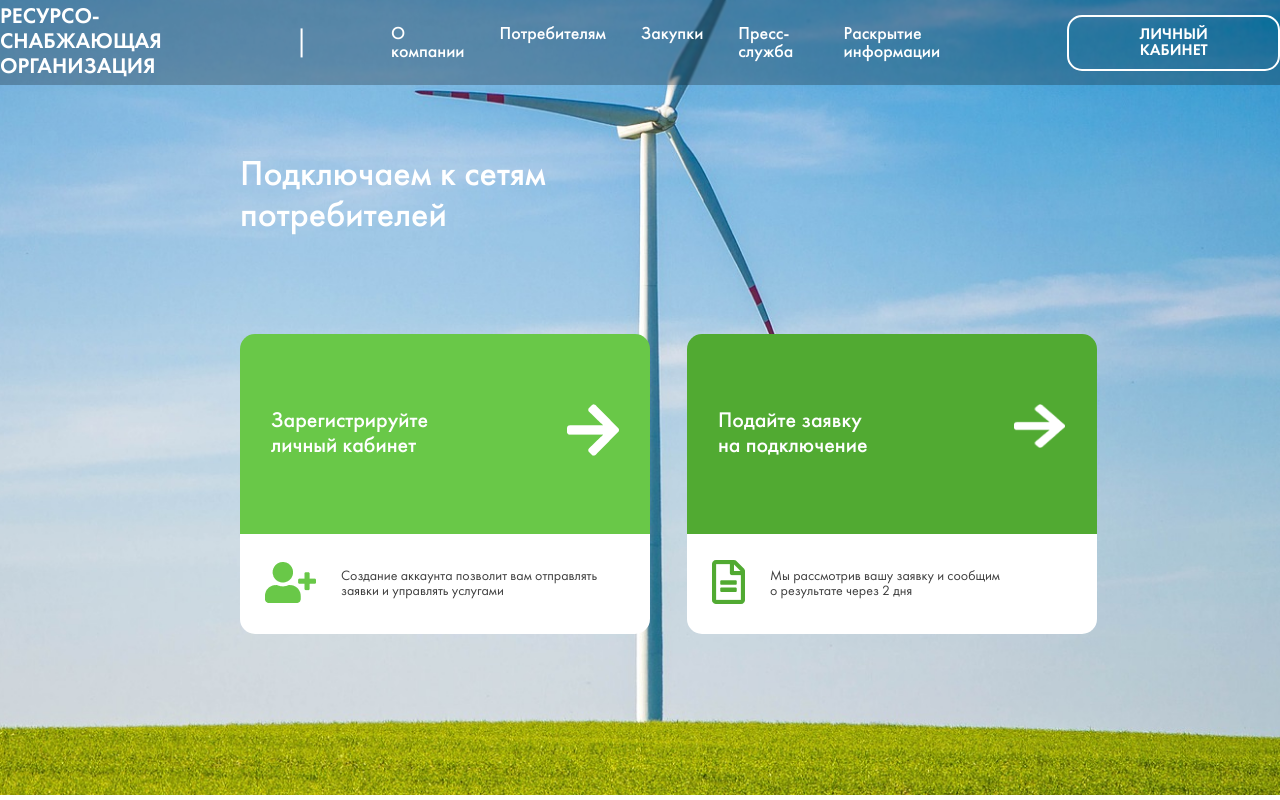
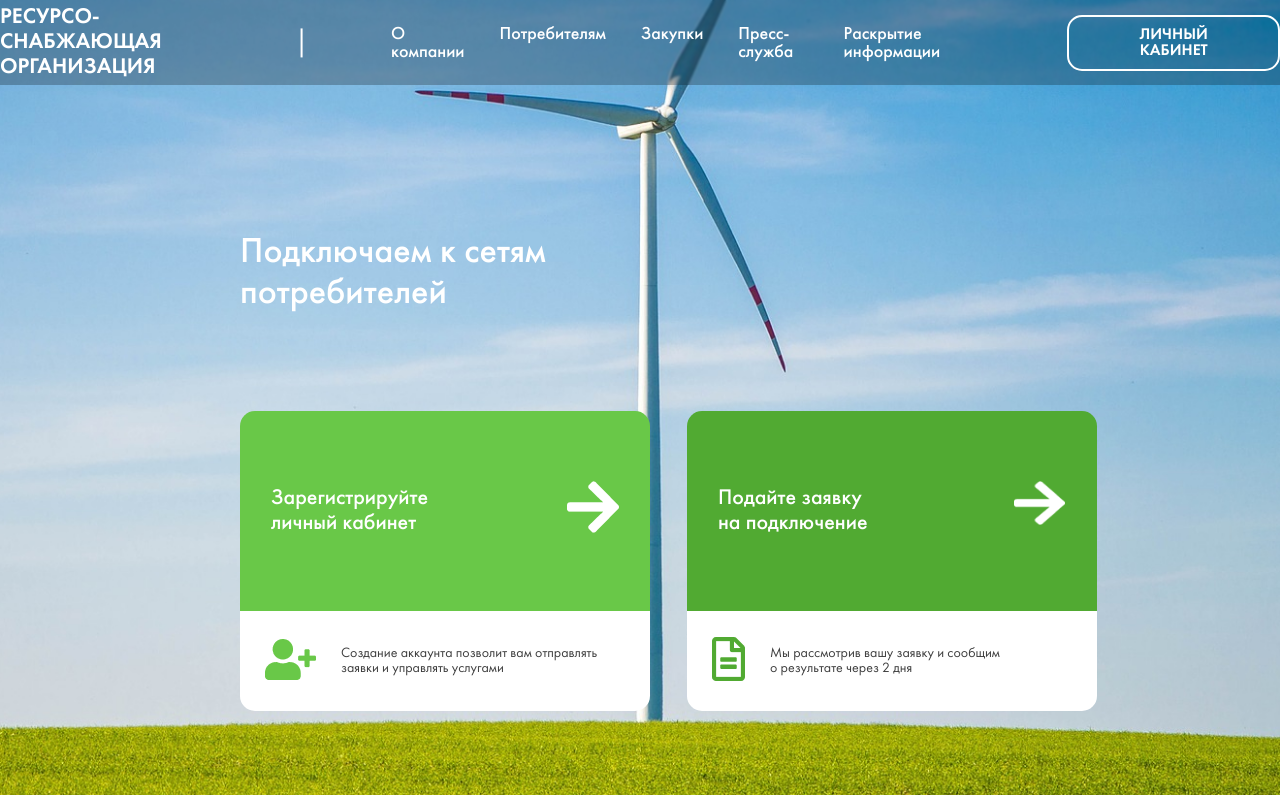
Before and after one commit to machine-del/Practice-1, a plain HTML site: page index.html in a window 1280 px wide. Shown: the top 800 px of the page. Drawn offline with Linux system fonts and the light colour scheme; files whose address does not match are found by name.

Commit message:
feat: Update style.css

```diff
--- a/css/style.css
+++ b/css/style.css
@@ -129,7 +129,7 @@ header {
   color: #fff;
   display: flex;
   align-items: center;
-  margin-bottom: 96px;
+  margin: 154px 0px 96px 0px
 }
 
 .about__container-card {
```
